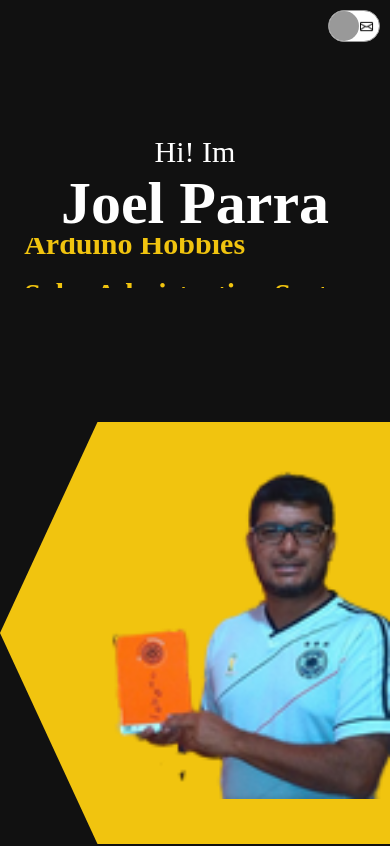
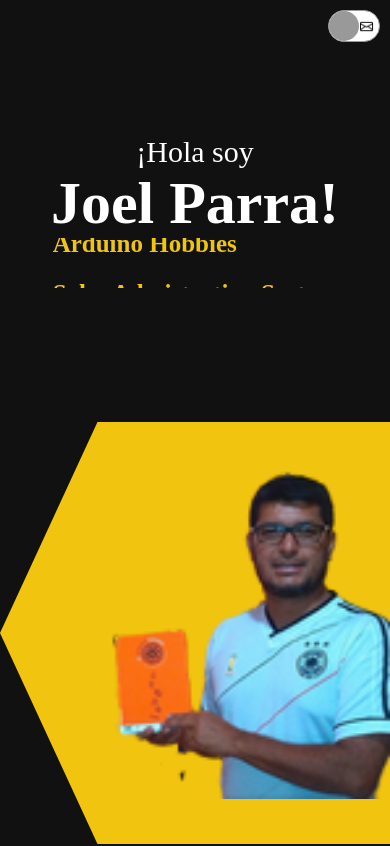
Before and after one commit to joelramonph/portafoliowithreact2022, a React (Vite) app: page / in a window 390 px wide. Shown: the top 846 px of the page. Built offline with nearby package versions, Linux system fonts and the light colour scheme.

Commit message:
update css component intro

```diff
--- a/src/components/intro/Intro.jsx
+++ b/src/components/intro/Intro.jsx
@@ -8,8 +8,8 @@ const Intro = () => {
     <div className="intro">
       <div className="intro__left">
         <div className="intro__left-wrapper">
-          <h2 className="intro__intro">Hi! Im</h2>
-          <h1 className="intro__name">Joel Parra</h1>
+          <h2 className="intro__intro">¡Hola soy</h2>
+          <h1 className="intro__name">Joel Parra!</h1>
           <div className="intro__title">
             <div className="intro__title-wrapper">
               <div className="intro__title-item">Web Developer Full Stack</div>
--- a/src/components/intro/intro.css
+++ b/src/components/intro/intro.css
@@ -116,10 +116,16 @@
 
 
     }
+    .intro__title-item{
+
+        font-size: 25px;
+        -ms-flex-align: start;
+    }
 
     .intro__description{
         display: none;
     }
 
 
+
 }
```
